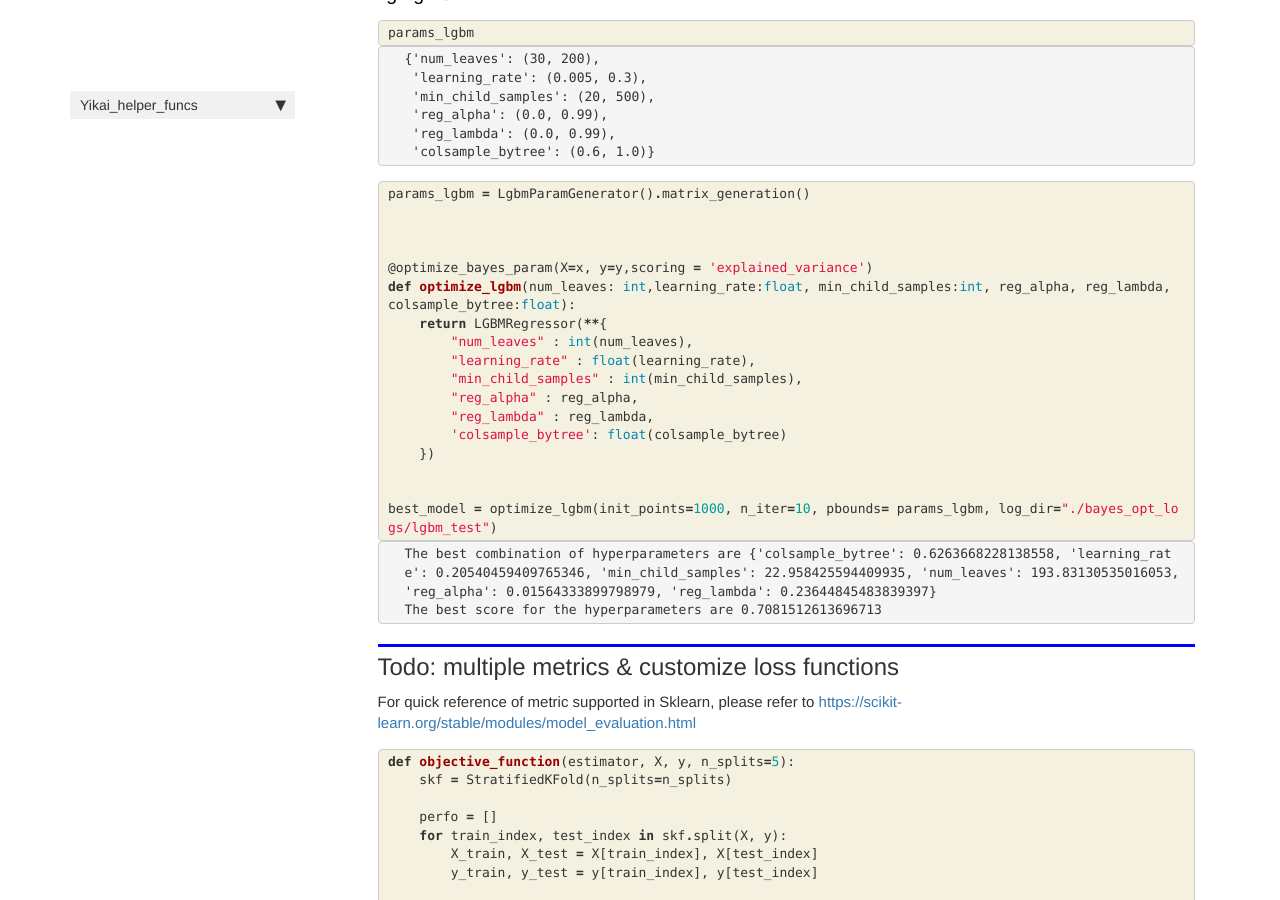
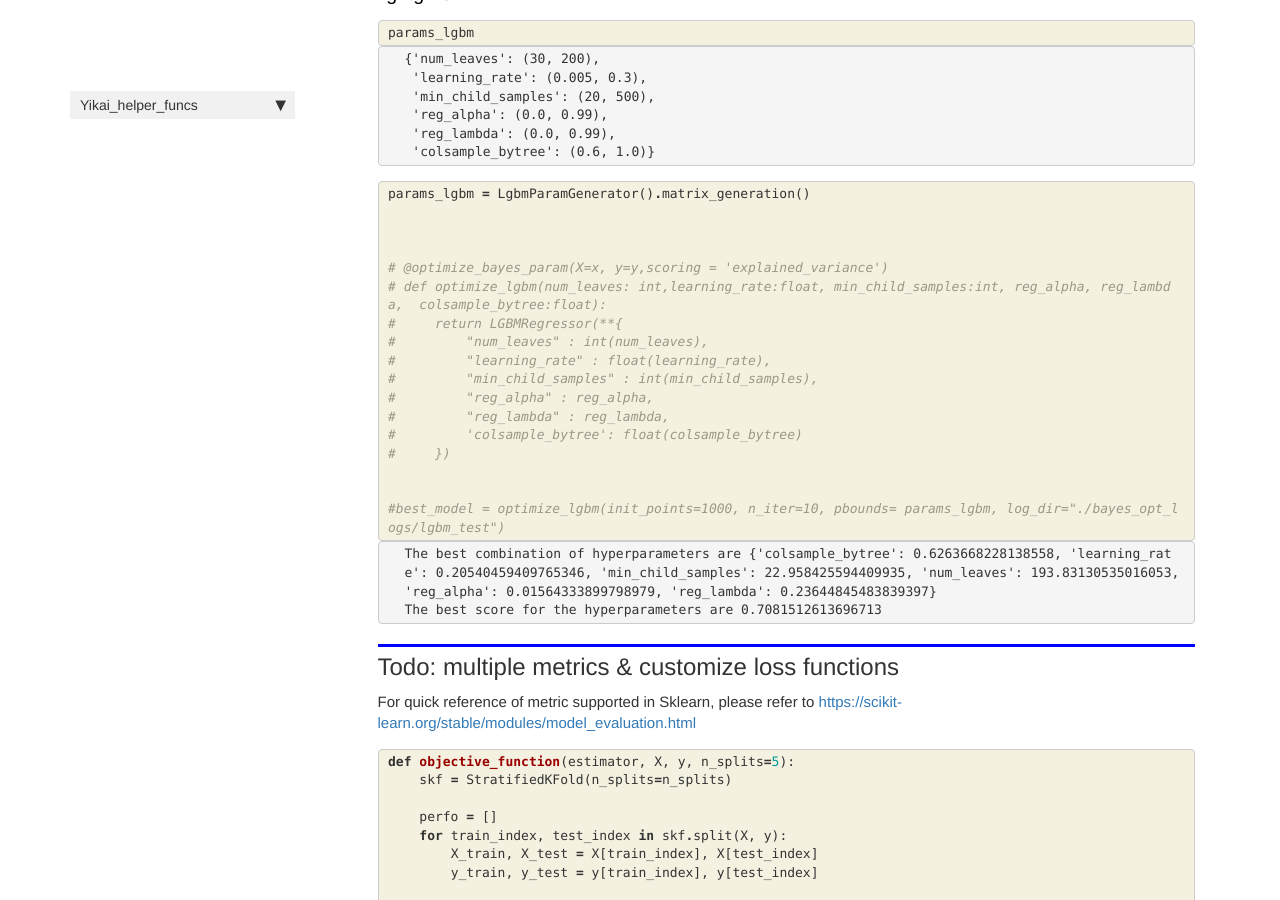
Before and after one commit to DavidykZhao/Yikai_helper_funcs, a Jekyll site: the page built from docs/param_finetune.html, in a window 1280 px wide and 900 px high, scrolled down 5816 px. Built offline with Jekyll 4.4.1, drawn with Linux system fonts in a browser that asks for light colours; nearby versions of some CDN libraries; comment, search, counter and statistics services are not loaded.

Commit message:
removed lgmb from 03 nb

```diff
--- a/docs/param_finetune.html
+++ b/docs/param_finetune.html
@@ -3366,19 +3366,19 @@ The best score for the hyperparameters are 0.518258945911371
 
 
 
-<span class="nd">@optimize_bayes_param</span><span class="p">(</span><span class="n">X</span><span class="o">=</span><span class="n">x</span><span class="p">,</span> <span class="n">y</span><span class="o">=</span><span class="n">y</span><span class="p">,</span><span class="n">scoring</span> <span class="o">=</span> <span class="s1">&#39;explained_variance&#39;</span><span class="p">)</span>
-<span class="k">def</span> <span class="nf">optimize_lgbm</span><span class="p">(</span><span class="n">num_leaves</span><span class="p">:</span> <span class="nb">int</span><span class="p">,</span><span class="n">learning_rate</span><span class="p">:</span><span class="nb">float</span><span class="p">,</span> <span class="n">min_child_samples</span><span class="p">:</span><span class="nb">int</span><span class="p">,</span> <span class="n">reg_alpha</span><span class="p">,</span> <span class="n">reg_lambda</span><span class="p">,</span>  <span class="n">colsample_bytree</span><span class="p">:</span><span class="nb">float</span><span class="p">):</span>
-    <span class="k">return</span> <span class="n">LGBMRegressor</span><span class="p">(</span><span class="o">**</span><span class="p">{</span>
-        <span class="s2">&quot;num_leaves&quot;</span> <span class="p">:</span> <span class="nb">int</span><span class="p">(</span><span class="n">num_leaves</span><span class="p">),</span>
-        <span class="s2">&quot;learning_rate&quot;</span> <span class="p">:</span> <span class="nb">float</span><span class="p">(</span><span class="n">learning_rate</span><span class="p">),</span>
-        <span class="s2">&quot;min_child_samples&quot;</span> <span class="p">:</span> <span class="nb">int</span><span class="p">(</span><span class="n">min_child_samples</span><span class="p">),</span>
-        <span class="s2">&quot;reg_alpha&quot;</span> <span class="p">:</span> <span class="n">reg_alpha</span><span class="p">,</span>
-        <span class="s2">&quot;reg_lambda&quot;</span> <span class="p">:</span> <span class="n">reg_lambda</span><span class="p">,</span>
-        <span class="s1">&#39;colsample_bytree&#39;</span><span class="p">:</span> <span class="nb">float</span><span class="p">(</span><span class="n">colsample_bytree</span><span class="p">)</span>
-    <span class="p">})</span>
-
-
-<span class="n">best_model</span> <span class="o">=</span> <span class="n">optimize_lgbm</span><span class="p">(</span><span class="n">init_points</span><span class="o">=</span><span class="mi">1000</span><span class="p">,</span> <span class="n">n_iter</span><span class="o">=</span><span class="mi">10</span><span class="p">,</span> <span class="n">pbounds</span><span class="o">=</span> <span class="n">params_lgbm</span><span class="p">,</span> <span class="n">log_dir</span><span class="o">=</span><span class="s2">&quot;./bayes_opt_logs/lgbm_test&quot;</span><span class="p">)</span>
+<span class="c1"># @optimize_bayes_param(X=x, y=y,scoring = &#39;explained_variance&#39;)</span>
+<span class="c1"># def optimize_lgbm(num_leaves: int,learning_rate:float, min_child_samples:int, reg_alpha, reg_lambda,  colsample_bytree:float):</span>
+<span class="c1">#     return LGBMRegressor(**{</span>
+<span class="c1">#         &quot;num_leaves&quot; : int(num_leaves),</span>
+<span class="c1">#         &quot;learning_rate&quot; : float(learning_rate),</span>
+<span class="c1">#         &quot;min_child_samples&quot; : int(min_child_samples),</span>
+<span class="c1">#         &quot;reg_alpha&quot; : reg_alpha,</span>
+<span class="c1">#         &quot;reg_lambda&quot; : reg_lambda,</span>
+<span class="c1">#         &#39;colsample_bytree&#39;: float(colsample_bytree) </span>
+<span class="c1">#     })</span>
+
+
+<span class="c1">#best_model = optimize_lgbm(init_points=1000, n_iter=10, pbounds= params_lgbm, log_dir=&quot;./bayes_opt_logs/lgbm_test&quot;)</span>
 </pre></div>
 
     </div>
```
Also changed, not shown: 1 other file.
